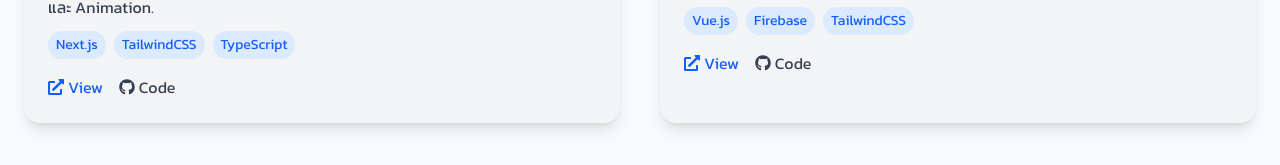
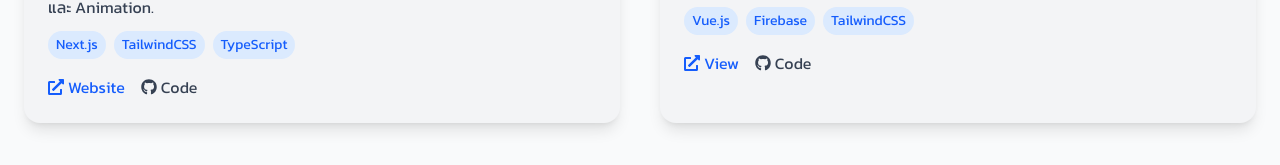
Before and after one commit to Phassakor/myProfile, a Next.js app: page /me/projects in a window 1280 px wide. Shown: the part 543-708 px from the top of the page. Built offline with nearby package versions, Linux system fonts and the light colour scheme.

Commit message:
ีupdate

```diff
--- a/app/me/projects/page.tsx
+++ b/app/me/projects/page.tsx
@@ -1,30 +1,37 @@
-'use client';
+"use client";
 
-import { motion } from 'framer-motion';
-import Image from 'next/image';
-import Link from 'next/link';
-import { FaGithub, FaExternalLinkAlt } from 'react-icons/fa';
+import { motion } from "framer-motion";
+import Image from "next/image";
+import Link from "next/link";
+import { FaGithub, FaExternalLinkAlt } from "react-icons/fa";
 import Loading from "@/app/loading/page";
 import { useEffect, useState } from "react";
 
 const projects = [
   {
-    title: 'Portfolio Website',
-    description: 'เว็บไซต์พอร์ตโฟลิโอส่วนตัวที่สร้างด้วย Next.js และ TailwindCSS พร้อม Dark Mode และ Animation.',
-    image: '/images/test1.jpg',
-    tech: ['Next.js', 'TailwindCSS', 'TypeScript'],
-    live: 'https://yourportfolio.com',
-    code: 'https://github.com/yourusername/portfolio',
+    title: "Portfolio Website",
+    description:
+      "เว็บไซต์พอร์ตโฟลิโอส่วนตัวที่สร้างด้วย Next.js และ TailwindCSS พร้อม Dark Mode และ Animation.",
+    image: "/images/test1.jpg",
+    tech: ["Next.js", "TailwindCSS", "TypeScript"],
+    live: "https://yourportfolio.com",
+    code: "https://github.com/yourusername/portfolio",
+    canViewWebsite: true,
+    canViewExample: false,
+    canViewCode: true,
   },
   {
-    title: 'Task Manager App',
-    description: 'แอปจัดการงานด้วย Vue.js และ Firebase แบบเรียลไทม์ พร้อม Drag & Drop UI',
-    image: '/images/test2.jpg',
-    tech: ['Vue.js', 'Firebase', 'TailwindCSS'],
-    live: 'https://yourtaskapp.com',
-    code: 'https://github.com/yourusername/taskapp',
+    title: "Task Manager App",
+    description:
+      "แอปจัดการงานด้วย Vue.js และ Firebase แบบเรียลไทม์ พร้อม Drag & Drop UI",
+    image: "/images/test2.jpg",
+    tech: ["Vue.js", "Firebase", "TailwindCSS"],
+    live: "https://yourtaskapp.com",
+    code: "https://github.com/yourusername/taskapp",
+    canViewWebsite: false,
+    canViewExample: true,
+    canViewCode: true,
   },
-  // เพิ่มโปรเจกต์ตามต้องการ
 ];
 
 const fadeUp = {
@@ -32,7 +39,7 @@
   visible: (i: number) => ({
     opacity: 1,
     y: 0,
-    transition: { delay: i * 0.2, duration: 0.6, ease: 'easeOut' },
+    transition: { delay: i * 0.2, duration: 0.6, ease: "easeOut" },
   }),
 };
 
@@ -84,8 +91,12 @@
               className="w-full h-52 object-cover"
             />
             <div className="p-6 space-y-3">
-              <h3 className="text-2xl text-gray-700 dark:text-gray-300 font-semibold">{proj.title}</h3>
-              <p className="text-gray-700 dark:text-gray-300">{proj.description}</p>
+              <h3 className="text-2xl text-gray-700 dark:text-gray-300 font-semibold">
+                {proj.title}
+              </h3>
+              <p className="text-gray-700 dark:text-gray-300">
+                {proj.description}
+              </p>
               <div className="flex flex-wrap gap-2 text-sm">
                 {proj.tech.map((t) => (
                   <span
@@ -97,6 +108,16 @@
                 ))}
               </div>
               <div className="flex gap-4 mt-4">
+                {proj.canViewWebsite && (
+                  <Link
+                    href={proj.live}
+                    target="_blank"
+                    className="flex items-center gap-1 text-blue-600 hover:underline"
+                  >
+                    <FaExternalLinkAlt /> Website
+                  </Link>
+                )}
+                {proj.canViewExample && (
                   <Link
                     href={proj.live}
                     target="_blank"
@@ -104,6 +125,8 @@
                   >
                     <FaExternalLinkAlt /> View
                   </Link>
+                )}
+                {proj.canViewCode && (
                   <Link
                     href={proj.code}
                     target="_blank"
@@ -111,6 +134,7 @@
                   >
                     <FaGithub /> Code
                   </Link>
+                )}
               </div>
             </div>
           </motion.div>
--- a/locales/en.json
+++ b/locales/en.json
@@ -40,7 +40,7 @@
       "company": "Full-time / Freelance",
       "title": "Frontend Developer",
       "subtitle": "2022 – Present",
-      "description": "Developed responsive websites using React, Next, Vue, Nuxt, Angular, and Tailwind. Collaborated with clients on UI/UX, and deployed with Vercel."
+      "description": "Developed responsive websites using React, Next, Vue, Nuxt, Angular, and Tailwind. Collaborated with clients on UI/UX, and deployed with windows Server and Hosting."
     },
     "section2": {
       "company": "Personal Project",
--- a/locales/th.json
+++ b/locales/th.json
@@ -40,7 +40,7 @@
       "company": "Full-time / Freelance",
       "title": "นักพัฒนาเว็บฝั่งหน้าบ้าน",
       "subtitle": "2022 – ปัจจุบัน",
-      "description": "พัฒนาเว็บไซต์แบบ Responsive โดยใช้ React, Next, Vue, Nuxt, Angular และ Tailwindร่วมทำงานกับลูกค้าในด้าน UI/UX และนำเว็บไซต์ขึ้นระบบด้วย Vercel"
+      "description": "พัฒนาเว็บไซต์แบบ Responsive โดยใช้ React, Next, Vue, Nuxt, Angular และ Tailwindร่วมทำงานกับลูกค้าในด้าน UI/UX และนำเว็บไซต์ขึ้นระบบด้วย windows Server และ Hosting"
     },
     "section2": {
       "company": "โปรเจกต์ส่วนตัว",
```
Lines whose indentation alone changed are shown as unchanged.
